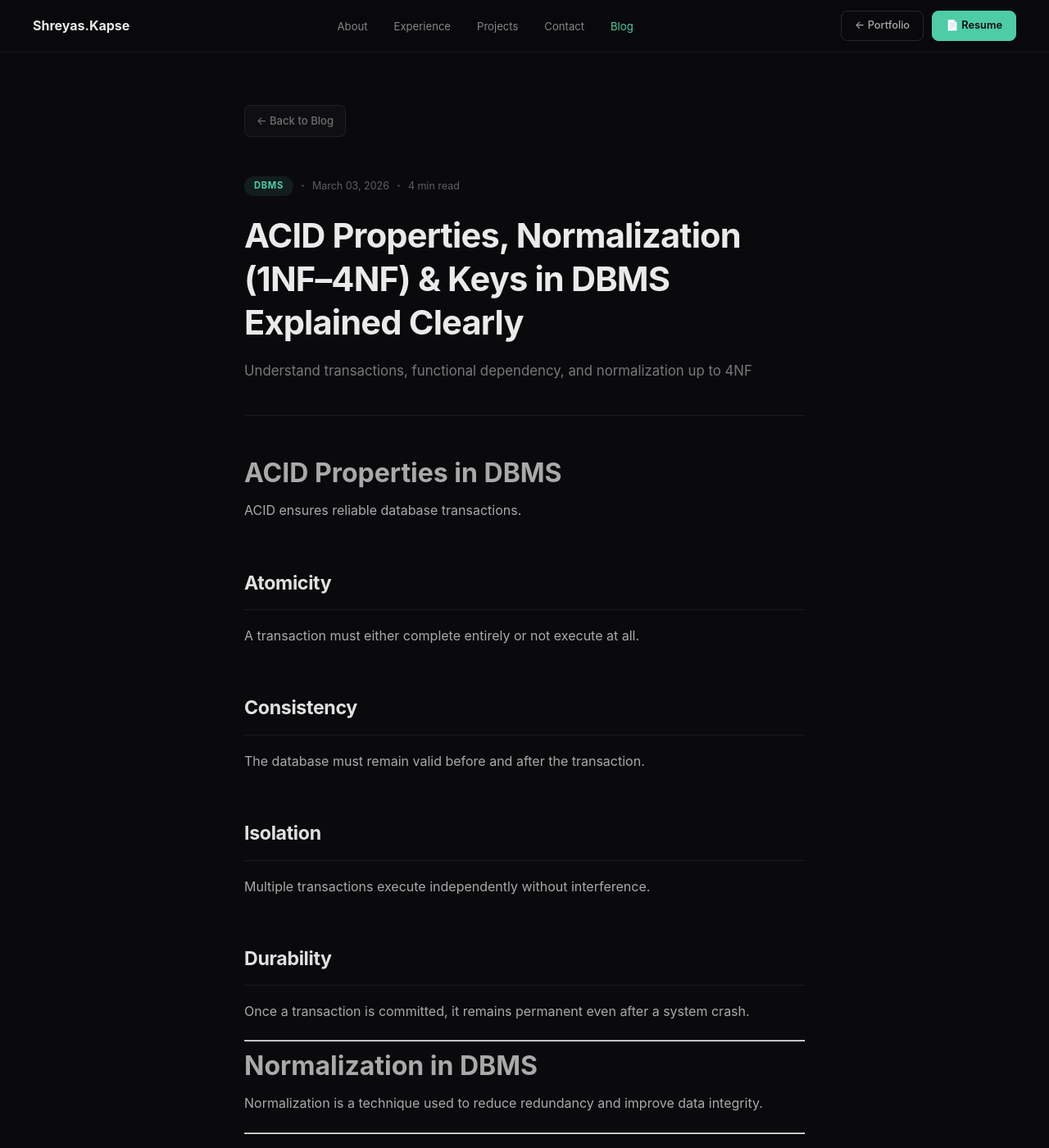
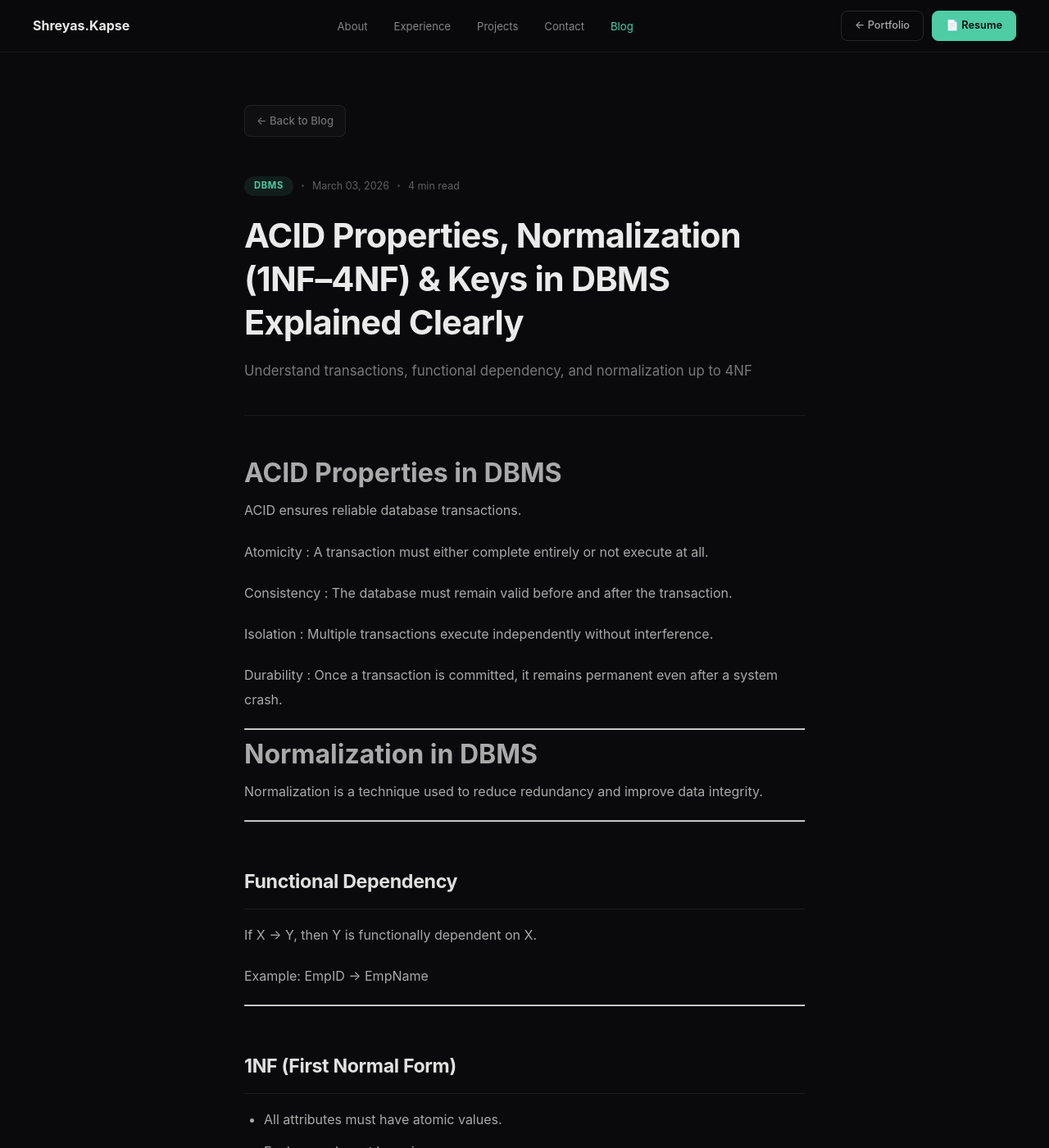
Before and after one commit to shreyas-kapse/portfolio, a Jekyll site: the page built from _posts/2026-03-03-dbms-introduction-and-er-model.md, in a window 1280 px wide and 1400 px high. Shown: the whole window at 82% size. Built offline with Jekyll 4.4.1, drawn with Linux system fonts in a browser that asks for light colours; some of the changed text lies outside the part shown.

```diff
--- a/_posts/2026-03-03-dbms-introduction-and-er-model.md
+++ b/_posts/2026-03-03-dbms-introduction-and-er-model.md
@@ -15,21 +15,13 @@ title: ACID Properties, Normalization (1NF–4NF) & Keys in DBMS Explained Clear
 
 ACID ensures reliable database transactions.
 
-## Atomicity
+Atomicity : A transaction must either complete entirely or not execute at all.
 
-A transaction must either complete entirely or not execute at all.
+Consistency : The database must remain valid before and after the transaction.
 
-## Consistency
+Isolation : Multiple transactions execute independently without interference.
 
-The database must remain valid before and after the transaction.
-
-## Isolation
-
-Multiple transactions execute independently without interference.
-
-## Durability
-
-Once a transaction is committed, it remains permanent even after a
+Durability : Once a transaction is committed, it remains permanent even after a
 system crash.
 
 ------------------------------------------------------------------------
```
Also changed, not shown: other parts of _posts/2026-03-03-dbms-introduction-and-er-model.md (+8 -19 lines), 2 other files.
